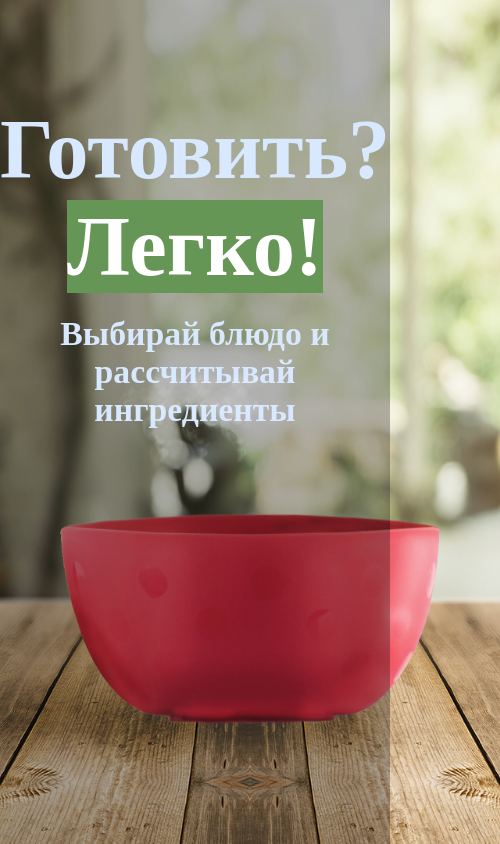
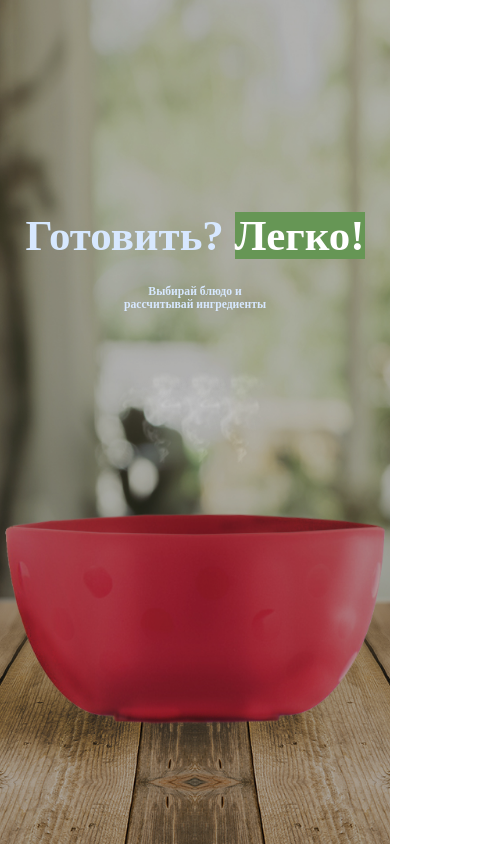
Before and after one commit to crockshine/cookEase, a Vue app: page / in a window 390 px wide. Shown: the whole page, 500 px wide, since content can reach past the window. Built offline with nearby package versions, Linux system fonts and the light colour scheme.

Commit message:
подгон размеров под телефон

```diff
--- a/src/App.vue
+++ b/src/App.vue
@@ -14,6 +14,7 @@ import Header from './components/Header.vue';
     box-sizing: border-box;
     margin: 0;
     padding: 0;
+
   }
 
   a {
--- a/src/components/Header.vue
+++ b/src/components/Header.vue
@@ -23,6 +23,11 @@
 
 <style scoped>
 
+.header{
+  width: 100vw;
+  overflow: hidden;
+}
+
   .bg-images{
     background-image: url("/images/тарелка с тенью.jpg");
     background-size: cover;
@@ -30,13 +35,13 @@
     width: 100vw;
     height: 100vh;
     background-repeat: no-repeat;
-    min-width: 500px;
+
   }
 
   .wrapper {
     position: absolute;
     height: 100vh;
-    width: 100%;
+    width: 100vw;
     background-color: black;
     opacity: 30%;
     z-index: 0;
@@ -83,23 +88,44 @@
   }
 
   .header-text {
+
     position: absolute;
-    width: 100%;
-    top: 12%;
+    width: 100vw;
+    top: 15%;
   }
 
   .title{
     text-align: center;
-    font-size: 10vh;
+    font-size: 7vw;
     color: #d7e8ff;
+    font-family: "Unbounded";
 
   }
+.paragraph{
+  color: #d7e8ff;
+  font-size: 2vw;
+  text-align: center;
+  margin-top: 20px;
+  font-family: "Unbounded Light";
+  margin-top: 3vh;
+}
+@media screen and (max-width: 768px) {
+  .title {
+    font-size: 11vw; /* На мобильных устройствах ширина шрифта будет 8% ширины экрана */
+  }
+  .paragraph{
+    font-size: 3vw;
+  }
+  .header-text{
+    top: 25%;
+  }
+}
 
-  .paragraph{
-    color: #d7e8ff;
-    font-size: 4vh;
-    text-align: center;
-    margin-top: 20px;
+@media screen and (min-width: 769px) {
+  .title {
+    font-size: 6vw; /* На ПК размер шрифта будет 36 пикселей */
   }
+}
+
 
 </style>
```
